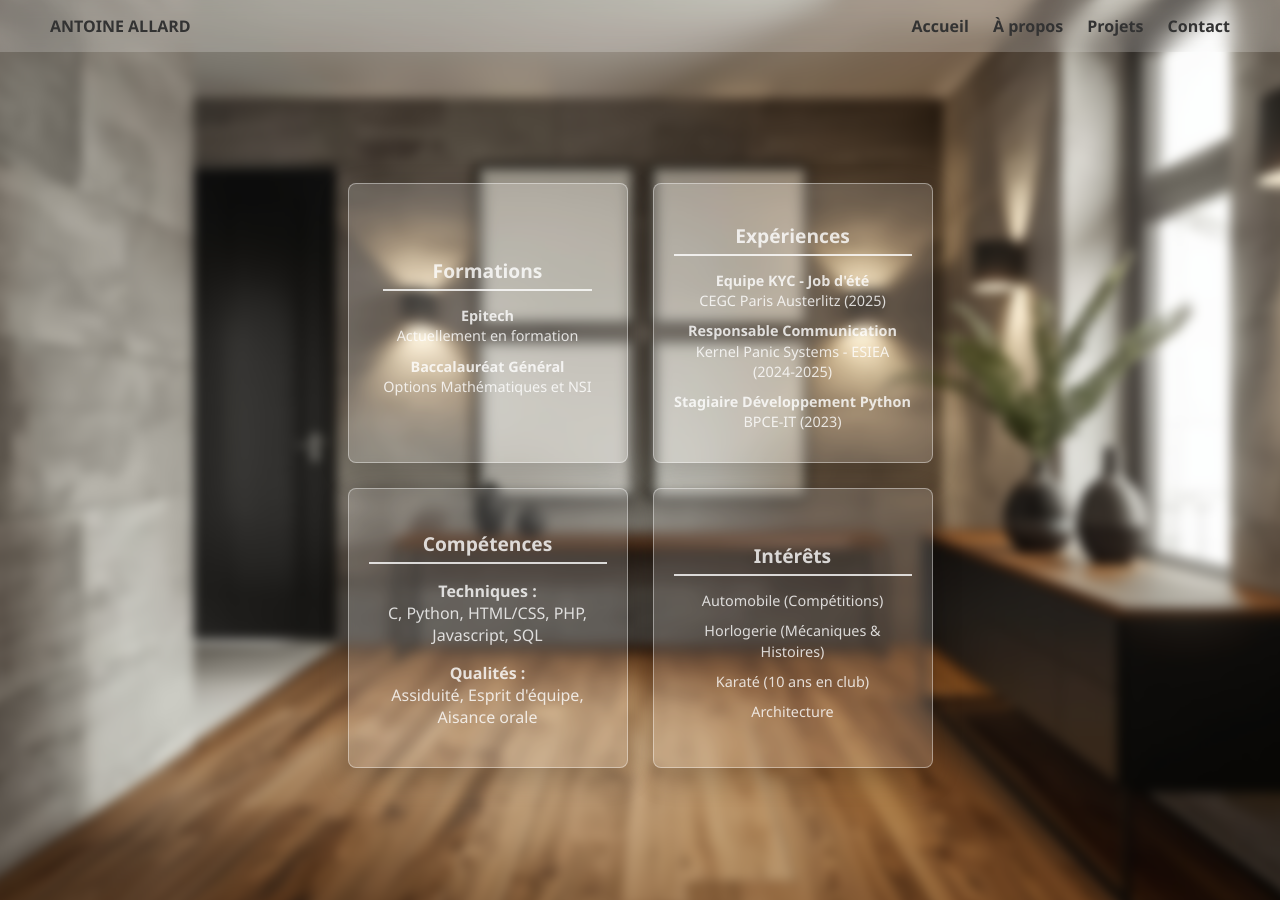
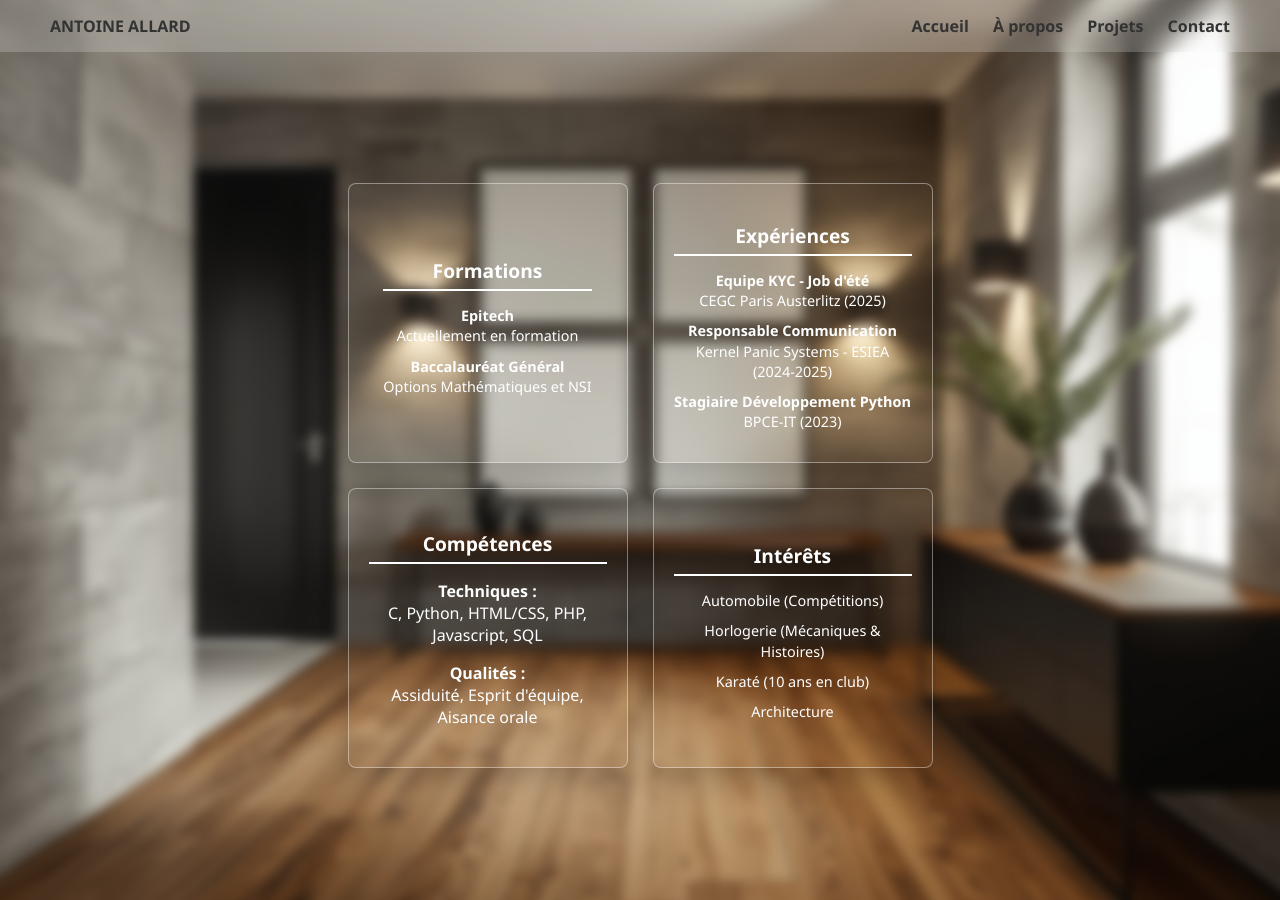
Before and after one commit to AntoineAll/Portfolio, a Jekyll site: the page built from about.markdown, in a window 1280 px wide. Built offline with Jekyll 4.4.1, drawn with Linux system fonts in a browser that asks for light colours.

Commit message:
little changes

```diff
--- a/_layouts/about.html
+++ b/_layouts/about.html
@@ -51,7 +51,7 @@
 
         .tableau-card {
             /* Rendu visible en permanence avec un effet verre dépoli léger */
-            background-color: rgba(255, 255, 255, 0.15);
+            background-color: rgba(255, 255, 255, 0.0025);
             backdrop-filter: blur(3px);
             border: 1px solid rgba(255, 255, 255, 0.4);
             border-radius: 8px;
@@ -74,10 +74,10 @@
 
         /* Contenu visible en permanence mais plus discret */
         .info-content {
-            opacity: 0.8; /* Légèrement transparent par défaut */
+            opacity: 1;
             text-align: center;
             padding: 20px;
-            color: #fff; /* Blanc sur le fond sombre du mur */
+            color: #fff;
             transition: all 0.3s;
         }
 
--- a/_layouts/desk.html
+++ b/_layouts/desk.html
@@ -58,7 +58,7 @@
             z-index: 2;
             width: 700px;
             height: 450px;
-            background: rgba(0, 0, 0, 0.85);
+            background: rgba(0, 0, 0, 0.9);
             border: 4px solid #333;
             border-radius: 12px;
             display: flex;
```
